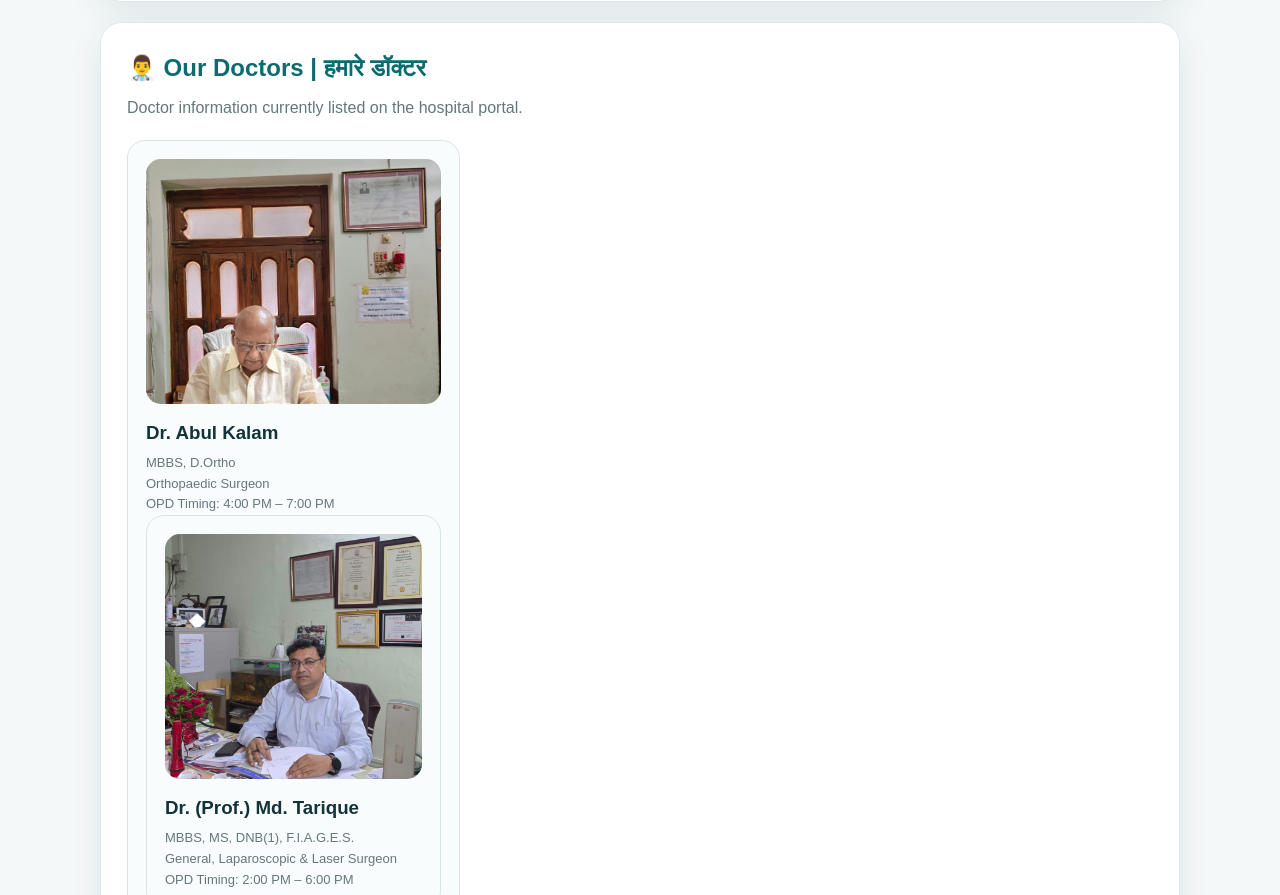
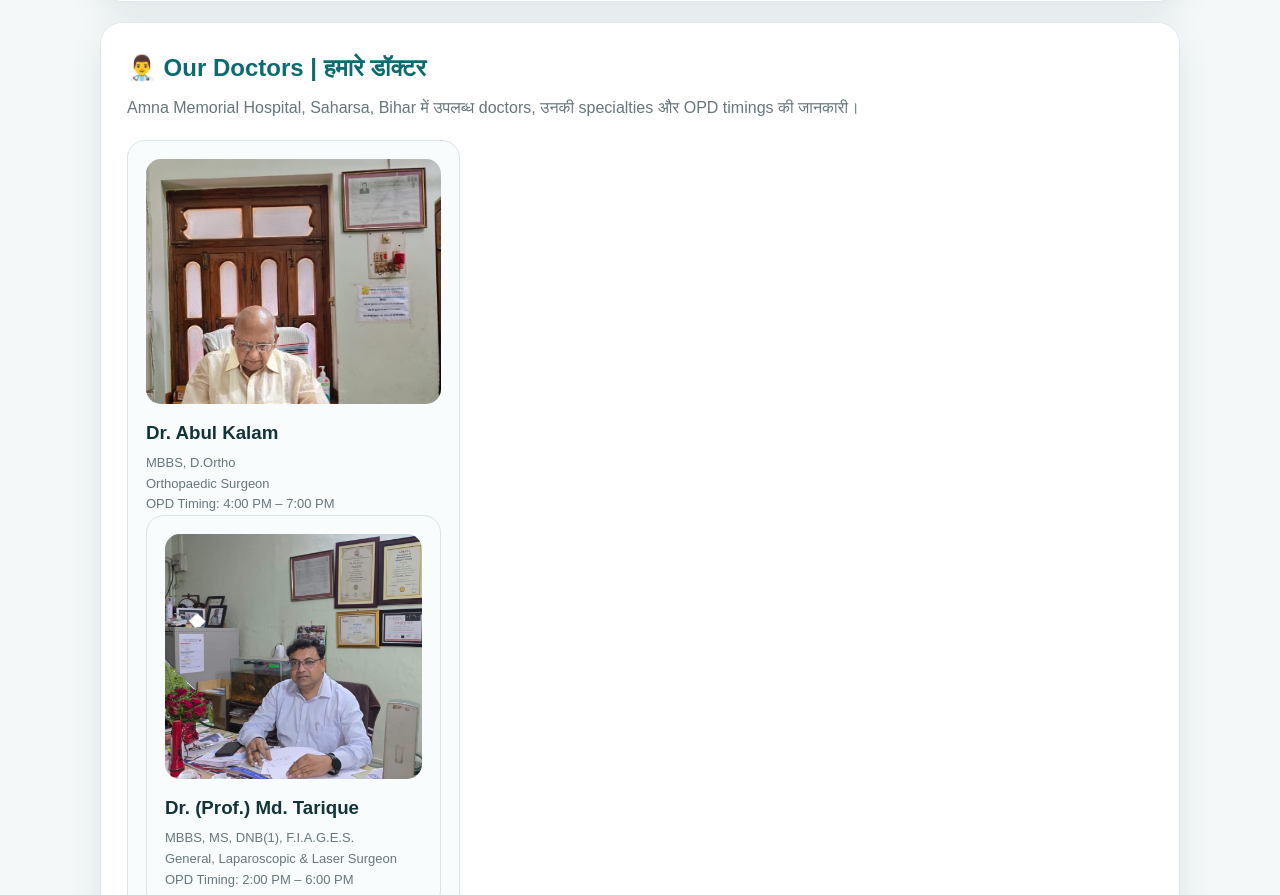
Before and after one commit to amna316/amna-memorial-hospital, a plain HTML site: page index.html in a window 1280 px wide. Shown: the part 2066-2961 px from the top of the page. Drawn offline with Linux system fonts and the light colour scheme.

Commit message:
Improve dostors section SEO

```diff
--- a/index.html
+++ b/index.html
@@ -288,7 +288,7 @@ footer{background:var(--dark);color:#fff;text-align:center;padding:30px 20px;mar
 
 <section id="doctors">
   <h2>👨‍⚕️ Our Doctors | हमारे डॉक्टर</h2>
-  <p class="section-intro">Doctor information currently listed on the hospital portal.</p>
+  <p class="section-intro">Amna Memorial Hospital, Saharsa, Bihar में उपलब्ध doctors, उनकी specialties और OPD timings की जानकारी।</p>
   <div class="doctor-grid">
     <div class="doctor">
       <div class="doctor-photo real"><img src="dr-abul-kalam.jpeg" alt="Dr. Abul Kalam"></div>
```
